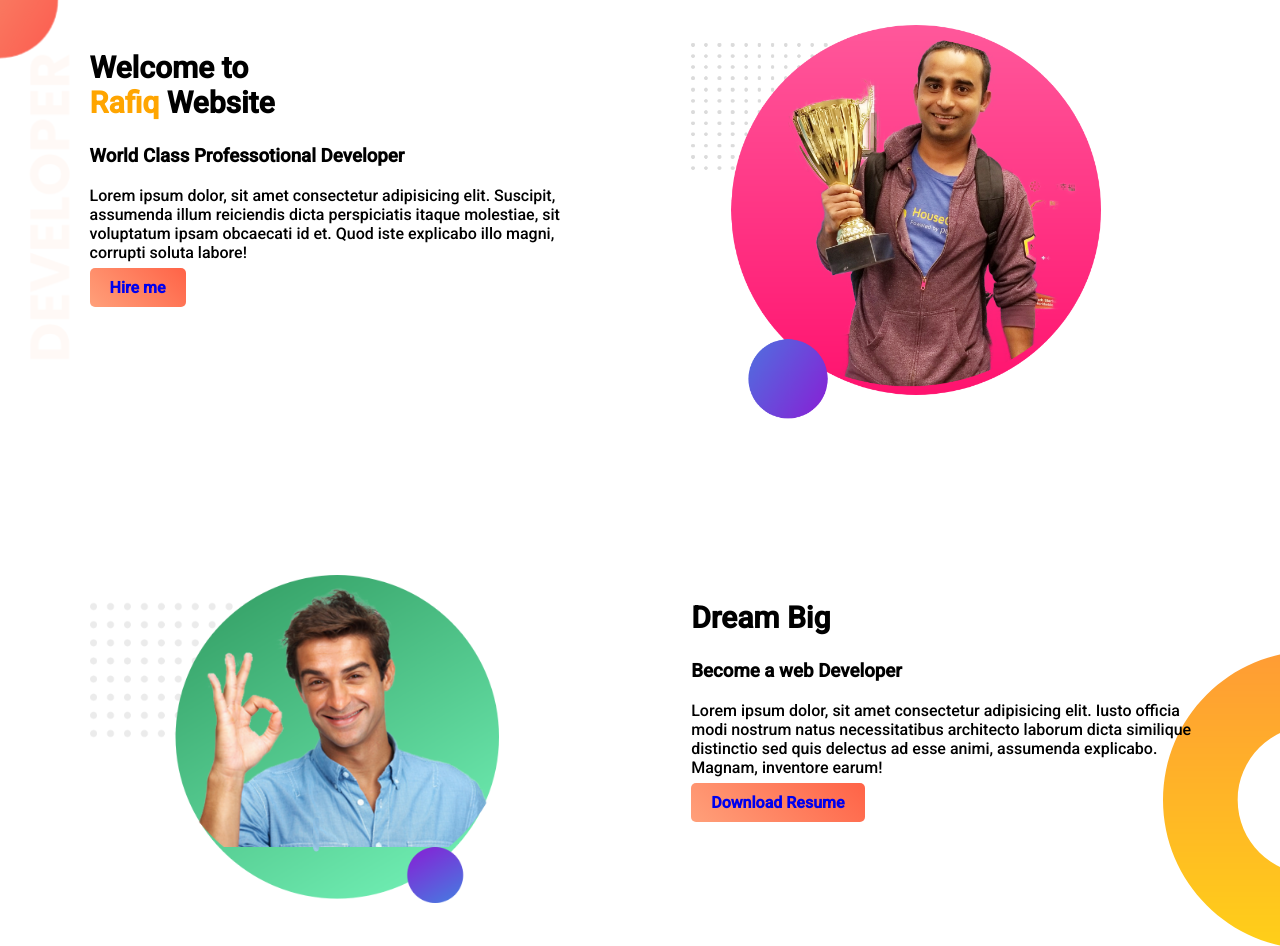
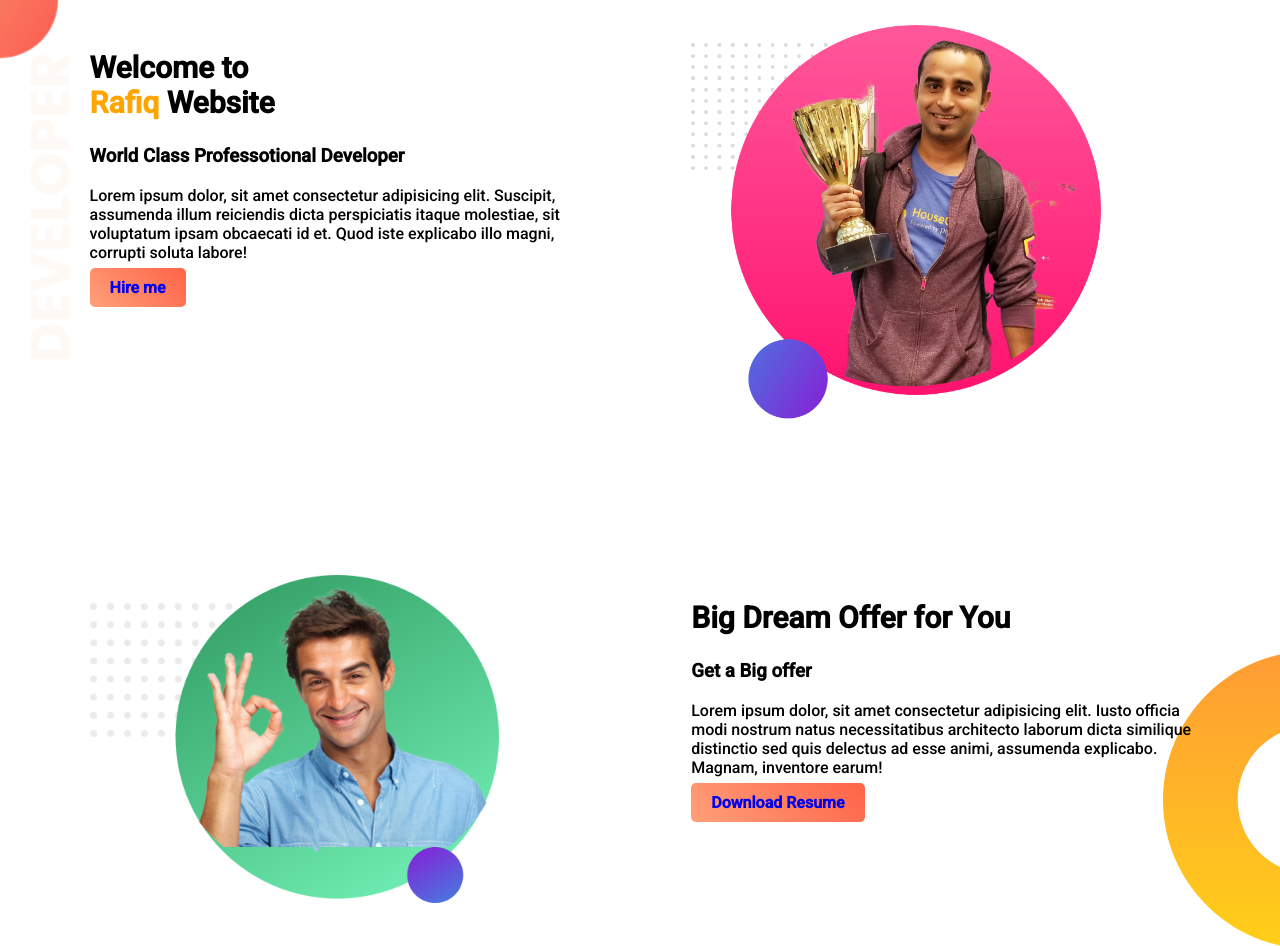
Before and after one commit to openjanala/web-porthfolio, a plain HTML site: page index.html in a window 1280 px wide. Shown: the top 946 px of the page. Drawn offline with Linux system fonts and the light colour scheme.

Commit message:
Change somting

```diff
--- a/index.html
+++ b/index.html
@@ -24,8 +24,8 @@
             <img src="img/dream.png" alt="">
         </div>
         <div class="half_width">
-            <h1>Dream Big</h1>
-            <h3>Become a web Developer</h3>
+            <h1>Big Dream Offer for You</h1>
+            <h3>Get a Big offer</h3>
             <p>Lorem ipsum dolor, sit amet consectetur adipisicing elit. Iusto officia modi nostrum natus necessitatibus architecto laborum dicta similique distinctio sed quis delectus ad esse animi, assumenda explicabo. Magnam, inventore earum!</p>
             <a href="https://openjanalait.com/pages/our_works.php"  target="blank" class="btnstyle">Download Resume</a>
         </div>
```
